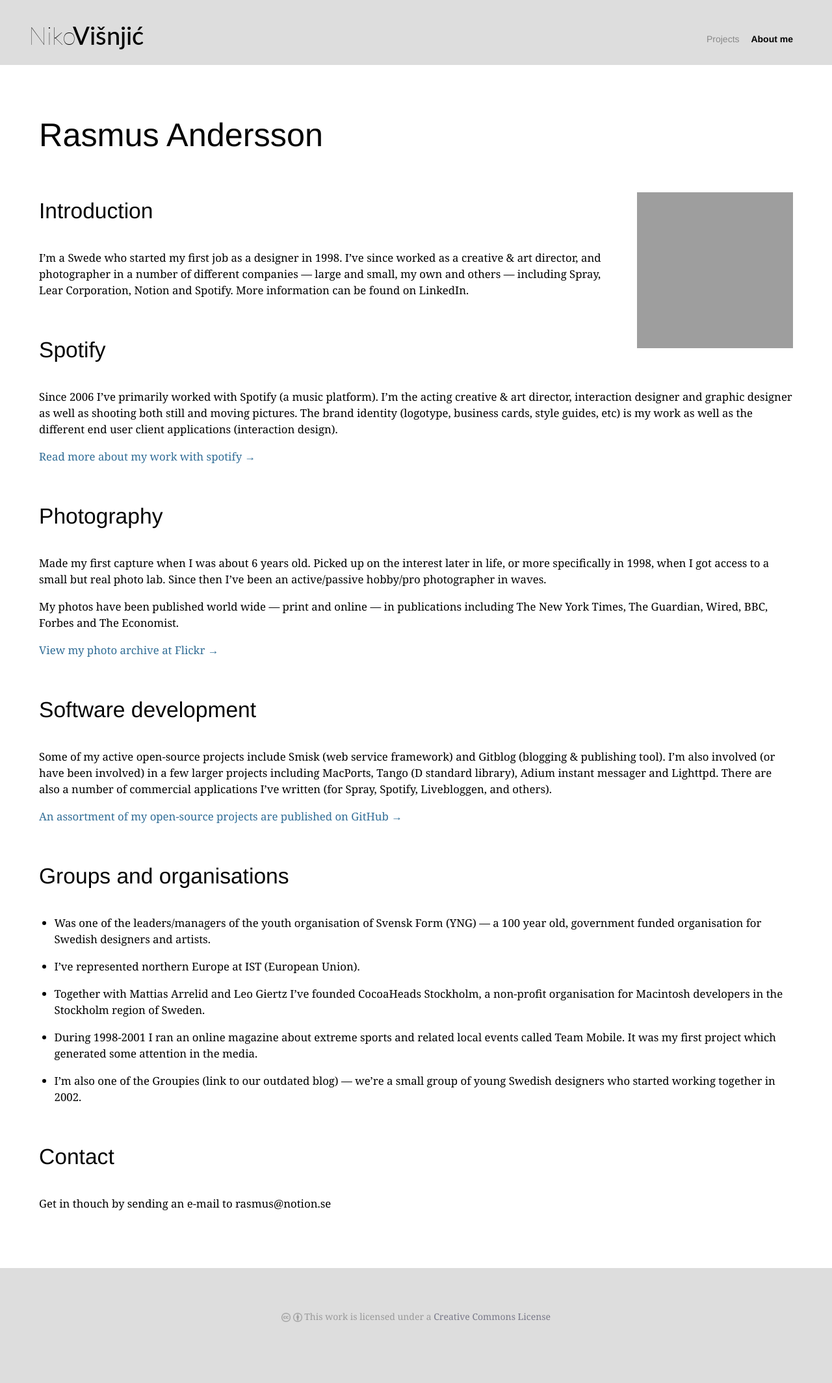
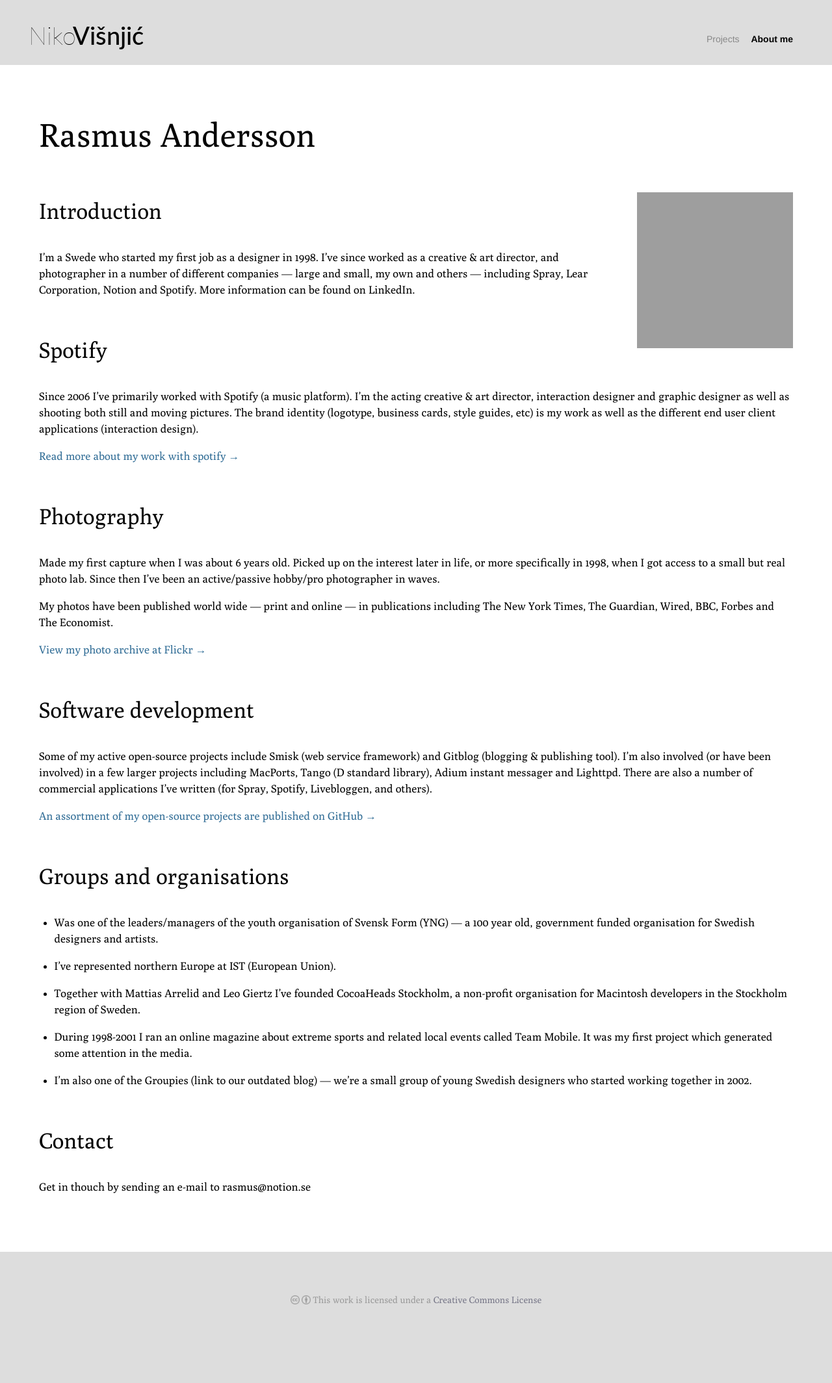
Before and after one commit to nvisnjic/nvisnjic.github.com, a Jekyll site: the page built from about/resume/index.md, in a window 1280 px wide. Shown: the whole page at 65% size. Built offline with Jekyll 4.4.1, drawn with Linux system fonts in a browser that asks for light colours; some web fonts are replaced; Markdown is read by kramdown in place of the engine named in the settings; after the commit the page ends 2104 px from its top, so only the background shows below that; grey boxes are pictures that could not be loaded.

Commit message:
fixed a bad css link for local fonts

```diff
--- a/_layouts/default.html
+++ b/_layouts/default.html
@@ -14,7 +14,7 @@
     Local copy added below
     -->
 
-    <link href='/res/Poly:400,400italic.css' rel='stylesheet' type='text/css'>
+    <link href='/res/fontPoly.css' rel='stylesheet' type='text/css'>
 
     <link rel="stylesheet" media="screen, projection" href="/res/screen.css" type="text/css">
     <link rel="stylesheet" media="print" href="/res/print.css" type="text/css">
@@ -74,9 +74,15 @@
     <div id="fb-root"></div><script></script-->
     <iframe id="sidebar"></iframe>
     <header>
+    {% if page.title != "About" %}
       <h1 class="logo" onclick="document.location.href='/';"><a href="/"><img src="/res/signature_2.png" width="180" height="50" alt="Signature"></a></h1>
-      <ul class="navigation">
+    {% endif %}
 
+    {% if page.title == "About" %}
+      <h1 class="logo" onclick="document.location.href='/';"><a href="/"><img src="/res/signature_1.png" width="180" height="50" alt="Signature"></a></h1>
+    {% endif %}
+
+    <ul class="navigation">
         <li><a href="/projects/"{% if page.url contains "/projects/" %}class="active"{% endif %} title="Projects I am or was involved in">Projects</a></li>
         <!-- Not used currently. Gonna integrate it into posts view (?)
         <li><a href="/archive/"{% if page.url contains "/archive/" %}class="active"{% endif %} title="Archived articles">Archive</a></li>
--- a/res/Poly:400,400italic.css
+++ b/res/Lato-signature.css
@@ -1,7 +1,6 @@
 @font-face {
-  font-family: 'Poly';
-  font-style: normal;
-  font-weight: 400;
+  font-family: 'Lato';
+  font-style: Heavy;
   src: local('Poly-Regular'), url(http://fonts.gstatic.com/s/poly/v7/2q6dNtNfG1YHziVjQ1hUSA.woff) format('woff');
 }
 @font-face {
--- /dev/null
+++ b/res/fontPoly.css
@@ -0,0 +1,12 @@
+@font-face {
+  font-family: 'Poly';
+  font-style: normal;
+  font-weight: 400;
+  src: local('Poly-Regular'), url(Poly/2q6dNtNfG1YHziVjQ1hUSA.woff) format('woff');
+}
+@font-face {
+  font-family: 'Poly';
+  font-style: italic;
+  font-weight: 400;
+  src: local('Poly-Italic'), url(Poly/sNpRL69iYnSa-pHm90cZTA.woff) format('woff');
+}
```
Also changed, not shown: res/fontPoly_tff.css (added, +12 -0 lines), res/Lato/LatoLatinLight-Regular.ttf (added), res/Lato/LatoLatinMed-Italic.ttf (added), res/Lato/LatoLatinMed-Regular.ttf (added), res/Poly/2q6dNtNfG1YHziVjQ1hUSA.woff (added), res/Poly/sNpRL69iYnSa-pHm90cZTA.woff (added), 5 other files.
